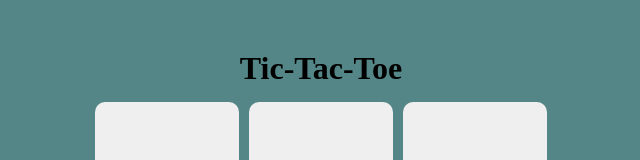
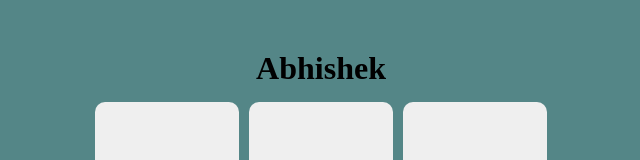
Before and after one commit to Ankit212585/Tic-Tac-Toe, a plain HTML site: page index.html in a window 1280 px wide. Shown: the top 160 px of the page, without its empty margins (319-959 px from the left). Drawn offline with Linux system fonts and the light colour scheme.

Commit message:
Update index.html

```diff
--- a/index.html
+++ b/index.html
@@ -8,7 +8,7 @@
   <link rel="styleSheet" href="./module.css" />
   <body>
     <div class="main-container">
-      <h1>Tic-Tac-Toe</h1>
+      <h1>Abhishek </h1>
       <div class="msg-container hide">
         <p class="msg">winner</p>
       </div>
```
